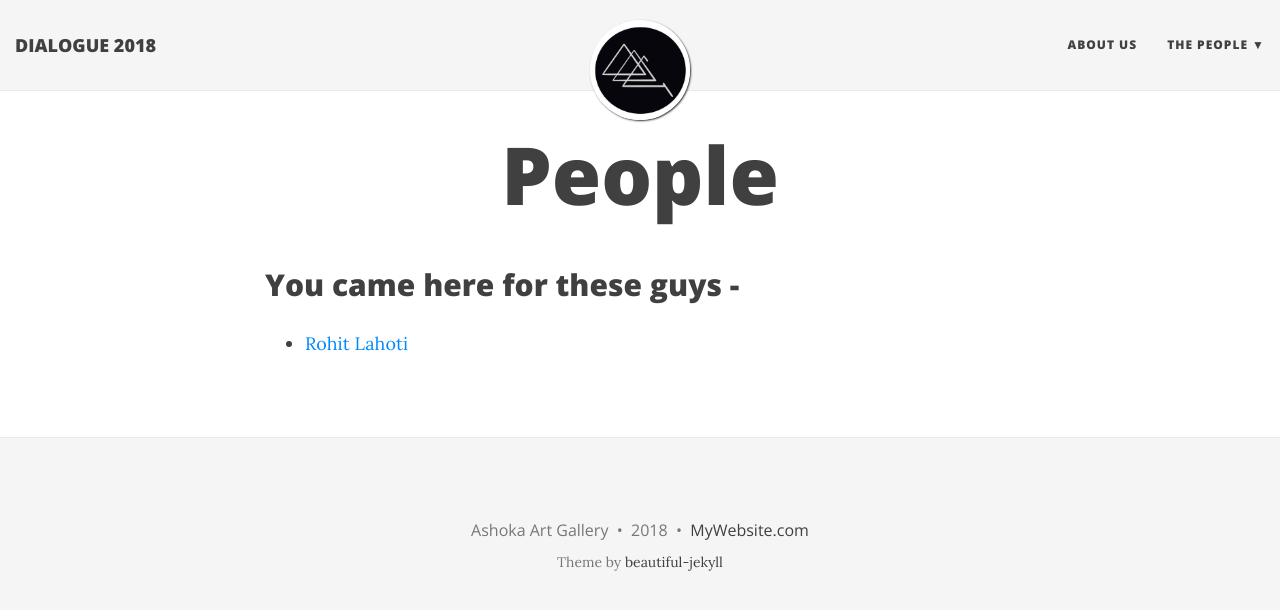
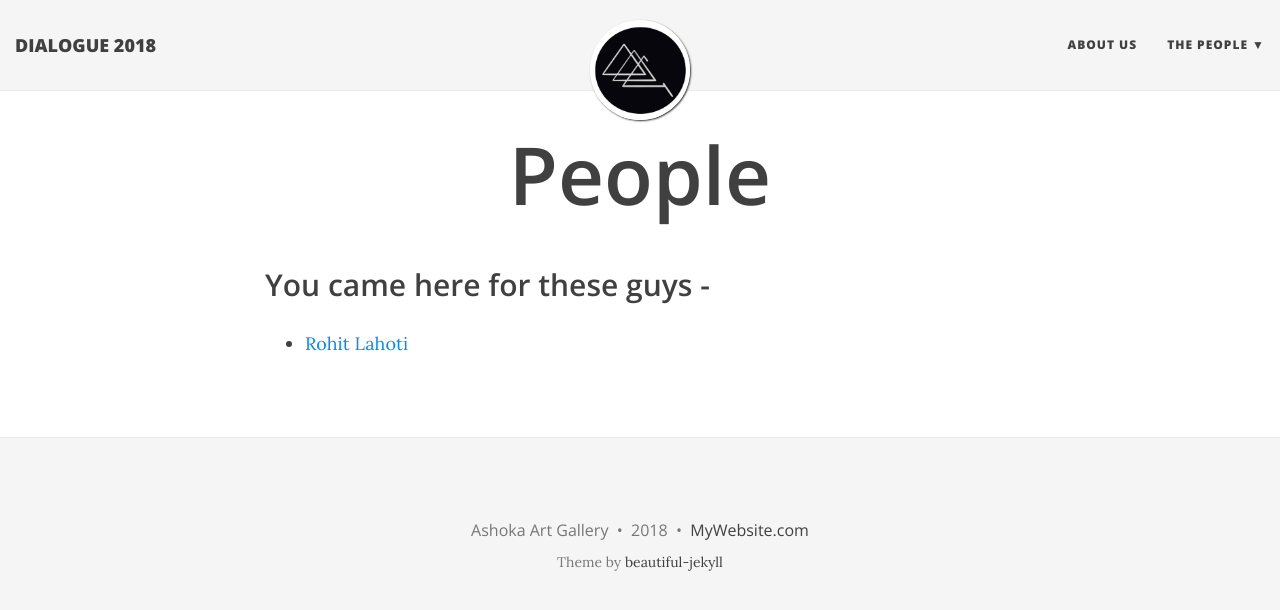
Before and after one commit to dialogue2018/dialogue2018.github.io, a Jekyll site: the page built from people.html, in a window 1280 px wide. Shown: the top 610 px of the page. Built offline with Jekyll 4.4.1, drawn with Linux system fonts in a browser that asks for light colours; nearby versions of some CDN libraries.

Commit message:
Update main.css

```diff
--- a/css/main.css
+++ b/css/main.css
@@ -23,7 +23,7 @@ p {
 }
 h1,h2,h3,h4,h5,h6 {
   font-family: 'Open Sans', 'Helvetica Neue', Helvetica, Arial, sans-serif;
-  font-weight: 800;
+  font-weight: 520;
 }
 a {
   color: {{ site.link-col }};
```
